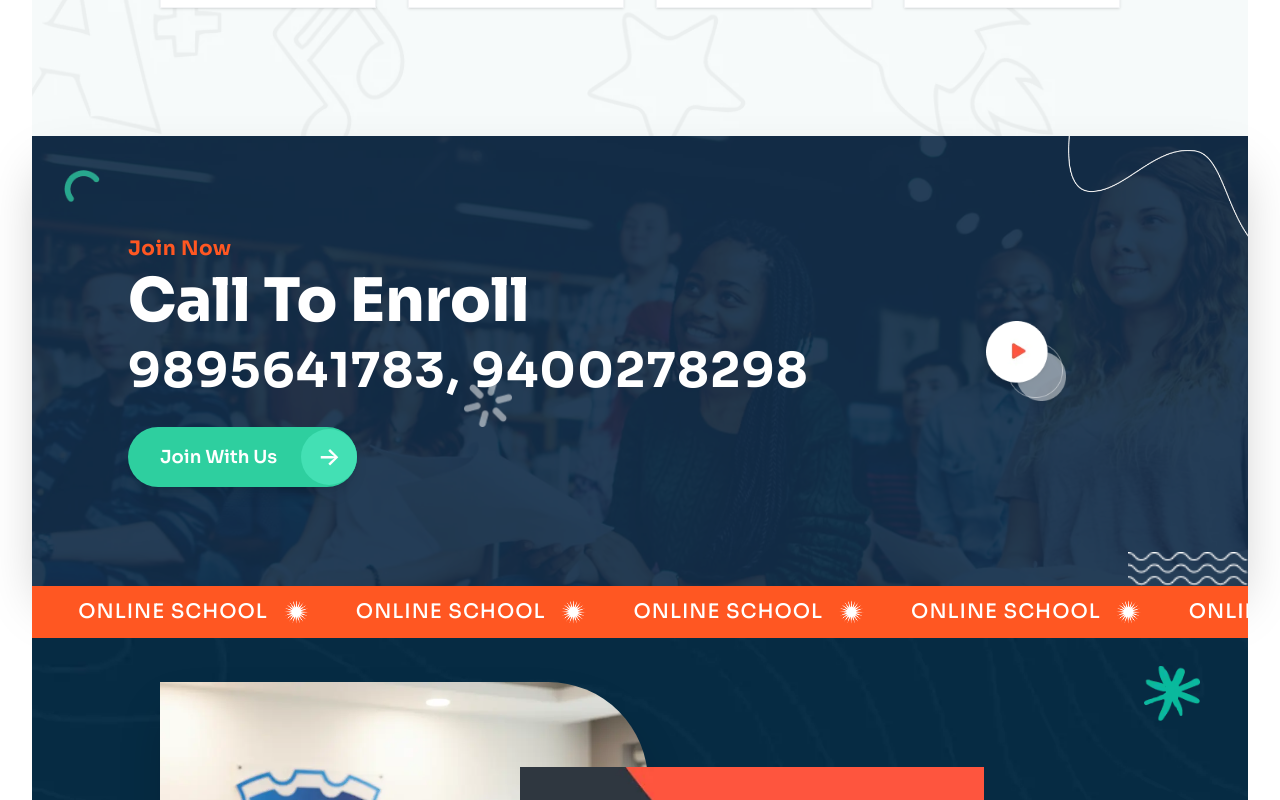
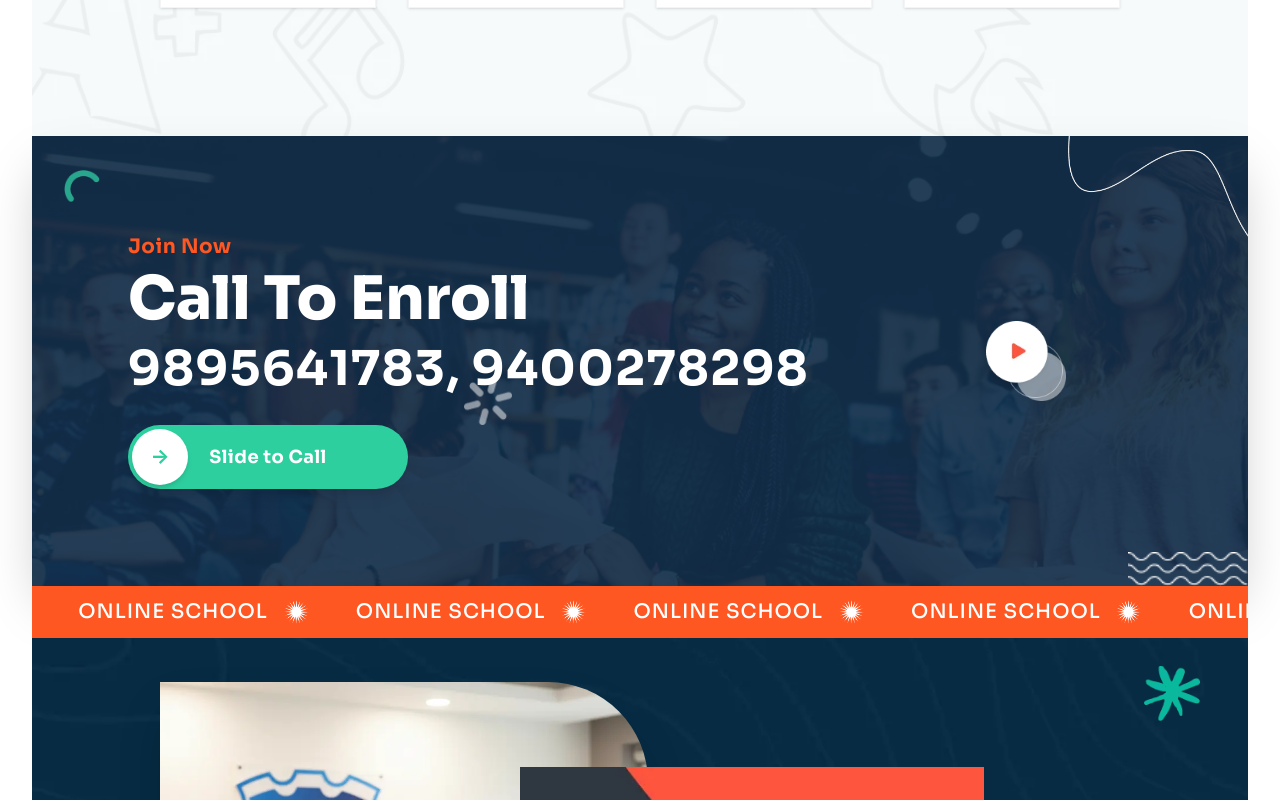
Before and after one commit to rizzwaaaan/skn-tuition, a Next.js app: page / in a window 1280 px wide. Shown: the part 4680-5480 px from the top of the page. Built offline with nearby package versions, Linux system fonts and the light colour scheme.

Commit message:
slide to call made

```diff
--- a/package.json
+++ b/package.json
@@ -9,6 +9,8 @@
     "lint": "eslint"
   },
   "dependencies": {
+    "aos": "^2.3.4",
+    "framer-motion": "^12.26.2",
     "next": "16.0.7",
     "react": "19.2.0",
     "react-dom": "19.2.0"
--- a/src/components/Enroll.jsx
+++ b/src/components/Enroll.jsx
@@ -1,121 +1,159 @@
+"use client";
 import Image from "next/image";
+import { useState, useRef, useEffect } from "react";
 
 const Enroll = () => {
+  // === SLIDE BUTTON STATE ===
+  const [isDragging, setIsDragging] = useState(false);
+  const [position, setPosition] = useState(0);
+  const [isCalled, setIsCalled] = useState(false);
+
+  const containerRef = useRef(null);
+  const maxDrag = 220; // The slide distance
+
+  // 1. START DRAGGING
+  const handlePointerDown = (e) => {
+    setIsDragging(true);
+    e.preventDefault();
+  };
+
+  // 2. WHILE DRAGGING
+  const handlePointerMove = (e) => {
+    if (!isDragging || isCalled) return;
+
+    const containerRect = containerRef.current.getBoundingClientRect();
+    let clientX = e.clientX || (e.touches && e.touches[0].clientX);
+
+    // Calculate position (minus padding/offset)
+    let newX = clientX - containerRect.left - 4;
+
+    if (newX < 0) newX = 0;
+    if (newX > maxDrag) newX = maxDrag;
+
+    setPosition(newX);
+  };
+
+  // 3. END DRAGGING (TRIGGER CALL)
+  const handlePointerUp = () => {
+    if (isCalled) return;
+    setIsDragging(false);
+
+    // If slid more than 90% of the way
+    if (position > maxDrag * 0.9) {
+      setPosition(maxDrag);
+      setIsCalled(true);
+
+      // === TRIGGER THE CALL HERE ===
+      window.location.href = "tel:9400278298";
+
+      // Reset button after 3 seconds so they can slide again if needed
+      setTimeout(() => {
+        setIsCalled(false);
+        setPosition(0);
+      }, 3000);
+    } else {
+      // Snap back if not fully slid
+      setPosition(0);
+    }
+  };
+
+  // Global event listeners to handle dragging outside the button box
+  useEffect(() => {
+    if (isDragging) {
+      window.addEventListener("pointermove", handlePointerMove);
+      window.addEventListener("pointerup", handlePointerUp);
+      // For mobile touch specific
+      window.addEventListener("touchmove", handlePointerMove);
+      window.addEventListener("touchend", handlePointerUp);
+    } else {
+      window.removeEventListener("pointermove", handlePointerMove);
+      window.removeEventListener("pointerup", handlePointerUp);
+      window.removeEventListener("touchmove", handlePointerMove);
+      window.removeEventListener("touchend", handlePointerUp);
+    }
+    return () => {
+      window.removeEventListener("pointermove", handlePointerMove);
+      window.removeEventListener("pointerup", handlePointerUp);
+      window.removeEventListener("touchmove", handlePointerMove);
+      window.removeEventListener("touchend", handlePointerUp);
+    };
+  }, [isDragging, position]); // eslint-disable-line
+
   return (
     <section id="enroll" className="w-full bg-white">
+      {/* BOXED CONTAINER */}
+      <div className="relative w-[95%] max-w-[1600px] mx-auto h-[350px] md:h-[450px] overflow-hidden shadow-2xl">
 
-      {/* BOXED CONTAINER */}
-      <div className="relative w-[95%] max-w-[1600px] mx-auto h-[350px] md:h-[450px]  overflow-hidden shadow-2xl">
-
-        {/* 1. BACKGROUND IMAGE + BLUE TINT */}
+        {/* BACKGROUNDS */}
         <div className="absolute inset-0 z-0">
-          <Image
-            src="/enroll-bg.webp"
-            alt="Background"
-            fill
-            className="object-cover"
-          />
+          <Image src="/enroll-bg.webp" alt="Background" fill className="object-cover" />
           <div className="absolute inset-0 bg-[#0E2A46] opacity-90"></div>
-
         </div>
-
-        {/* 2. DECOR: TOP LEFT (Cyan C-Curve) */}
         <div className="absolute top-8 left-8 w-6 h-6 md:w-9 md:h-9 z-10 opacity-80">
-          <Image
-            src="/decor-c-cyan.webp"
-            alt="Decor"
-            fill
-            className="object-contain"
-          />
+          <Image src="/decor-c-cyan.webp" alt="Decor" fill className="object-contain" />
         </div>
-
-        {/* 3. DECOR: TOP RIGHT (Scribble) */}
         <div className="absolute top-0 right-5 md:-top-22 md:right-0 w-45 h-75 z-10 hidden md:block">
-  <Image
-    src="/decor-scribble-white.webp"
-    alt="Scribble"
-    fill
-    className="object-contain"
-  />
-</div>
-
-
-        {/* 4. DECOR: BOTTOM RIGHT (Waves) */}
+          <Image src="/decor-scribble-white.webp" alt="Scribble" fill className="object-contain" />
+        </div>
         <div className="absolute bottom-0 right-0 w-30 h-16 z-10 hidden md:block">
            <Image src="/decor-waves.webp" alt="Waves" fill className="object-contain object-bottom-right" />
         </div>
-
-        {/* 5. DECOR: VIDEO PLAY BUTTON (REPLACED WITH IMAGE) */}
         <div className="absolute top-1/2 right-[15%] transform -translate-y-1/2 w-16 h-16 md:w-20 md:h-20 z-20 hidden lg:block cursor-pointer hover:scale-110 transition-transform">
            <div className="relative w-full h-full">
-              {/* The Image Component */}
-              <Image
-                src="/icon-play.webp"
-                alt="Play Video"
-                fill
-                className="object-contain drop-shadow-lg"
-              />
+             <Image src="/icon-play.webp" alt="Play Video" fill className="object-contain drop-shadow-lg" />
            </div>
         </div>
 
         {/* === MAIN CONTENT === */}
         <div className="relative z-20 h-full flex flex-col justify-center px-8 md:px-16 lg:px-24">
+           <h4 className="text-[#ff5722] font-bold text-lg md:text-xl mb-2 tracking-wide">Join Now</h4>
+           <h2 className="text-4xl md:text-5xl lg:text-6xl font-extrabold text-white mb-4">Call To Enroll</h2>
 
-           <h4 className="text-[#ff5722] font-bold text-lg md:text-xl mb-2 tracking-wide">
-             Join Now
-           </h4>
-
-           <h2 className="text-4xl md:text-5xl lg:text-6xl font-extrabold text-white mb-4">
-             Call To Enroll
-           </h2>
-
-           {/* Phone Numbers + Spark Decor */}
            <div className="relative inline-block mb-8">
              <h3 className="text-3xl md:text-4xl lg:text-5xl font-bold text-white tracking-wide">
                9895641783, 9400278298
              </h3>
-
-             {/* 6. DECOR BENEATH NUMBER (Spark/Burst) */}
              <div className="absolute -bottom-8 right-160 w-10 h-10 md:w-12 md:h-12 animate-pulse">
                 <Image src="/icon-spark.webp" alt="Spark" fill className="object-contain" />
              </div>
            </div>
 
-           {/* CTA Button */}
-           <div>
-  <button
-    className="
-      relative flex items-center
-      bg-[#2ecf9f] hover:bg-[#25b98e]
-      text-white font-semibold
-      pl-8 pr-20 py-4
-      rounded-full
-      shadow-lg
-      transition-all
-      hover:-translate-y-1
-    "
-  >
-    <span className="text-lg">Join With Us</span>
+           {/* === SLIDER BUTTON === */}
+           <div
+             ref={containerRef}
+             className={`
+               relative w-[280px] h-16 rounded-full shadow-lg overflow-hidden select-none
+               transition-colors duration-300
+               ${isCalled ? "bg-green-600" : "bg-[#2ecf9f] hover:bg-[#25b98e]"}
+             `}
+           >
+             {/* Text Label */}
+             <div className="absolute inset-0 flex items-center justify-center pointer-events-none z-0">
+               <span className={`text-lg font-bold text-white tracking-wide transition-opacity duration-200 ${isDragging ? 'opacity-40' : 'opacity-100'}`}>
+                 {isCalled ? "Calling..." : "Slide to Call"}
+               </span>
+             </div>
 
-    {/* Arrow Circle */}
-    <span
-      className="
-        absolute right-0 top-1/2 -translate-y-1/2
-        w-14 h-14
-        bg-[#43e0b4]
-        rounded-full
-        flex items-center justify-center
-        text-2xl
-      "
-    >
-      →
-    </span>
-  </button>
-</div>
-
+             {/* Slider Knob */}
+             <div
+               onPointerDown={handlePointerDown}
+               style={{ transform: `translateX(${position}px)` }}
+               className={`
+                 absolute top-1 left-1 bottom-1 w-14 h-14
+                 bg-white rounded-full
+                 flex items-center justify-center
+                 shadow-md z-10 cursor-grab active:cursor-grabbing touch-none
+                 ${!isDragging && "transition-transform duration-300 ease-out"}
+               `}
+             >
+                {/* Arrow / Phone Icon */}
+                <span className="text-[#2ecf9f] text-xl font-bold">
+                   {isCalled ? "📞" : "→"}
+                </span>
+             </div>
+           </div>
 
         </div>
-
       </div>
     </section>
   );
--- a/src/components/Workshops.jsx
+++ b/src/components/Workshops.jsx
@@ -1,6 +1,17 @@
+"use client"; // 1. Required for onClick events
 import Image from "next/image";
+// Link is no longer needed for this specific button
 
 const Workshops = () => {
+
+  // 2. Function to handle smooth scrolling without changing URL
+  const scrollToEnroll = () => {
+    const section = document.getElementById("enroll");
+    if (section) {
+      section.scrollIntoView({ behavior: "smooth", block: "start" });
+    }
+  };
+
   return (
     <section className="w-full bg-white py-12 md:py-32 overflow-hidden relative">
 
@@ -69,7 +80,11 @@ const Workshops = () => {
           </div>
 
           <div className="pt-4">
-            <button className="relative flex items-center bg-[#2ecf9f] hover:bg-[#25b98e] text-white font-semibold pl-8 pr-20 py-4 rounded-full shadow-lg transition-all hover:-translate-y-1">
+            {/* 3. Replaced Link with onClick handler */}
+            <button
+              onClick={scrollToEnroll}
+              className="relative flex items-center bg-[#2ecf9f] hover:bg-[#25b98e] text-white font-semibold pl-8 pr-20 py-4 rounded-full shadow-lg transition-all hover:-translate-y-1"
+            >
               <span className="text-lg">Contact Now</span>
               <span className="absolute right-0 top-1/2 -translate-y-1/2 w-14 h-14 bg-[#43e0b4] rounded-full flex items-center justify-center text-2xl">
                 →
```
Also changed, not shown: src/components/Courses.jsx (+34 -15 lines), 1 other file (tests, documents, lock files or other folders).
